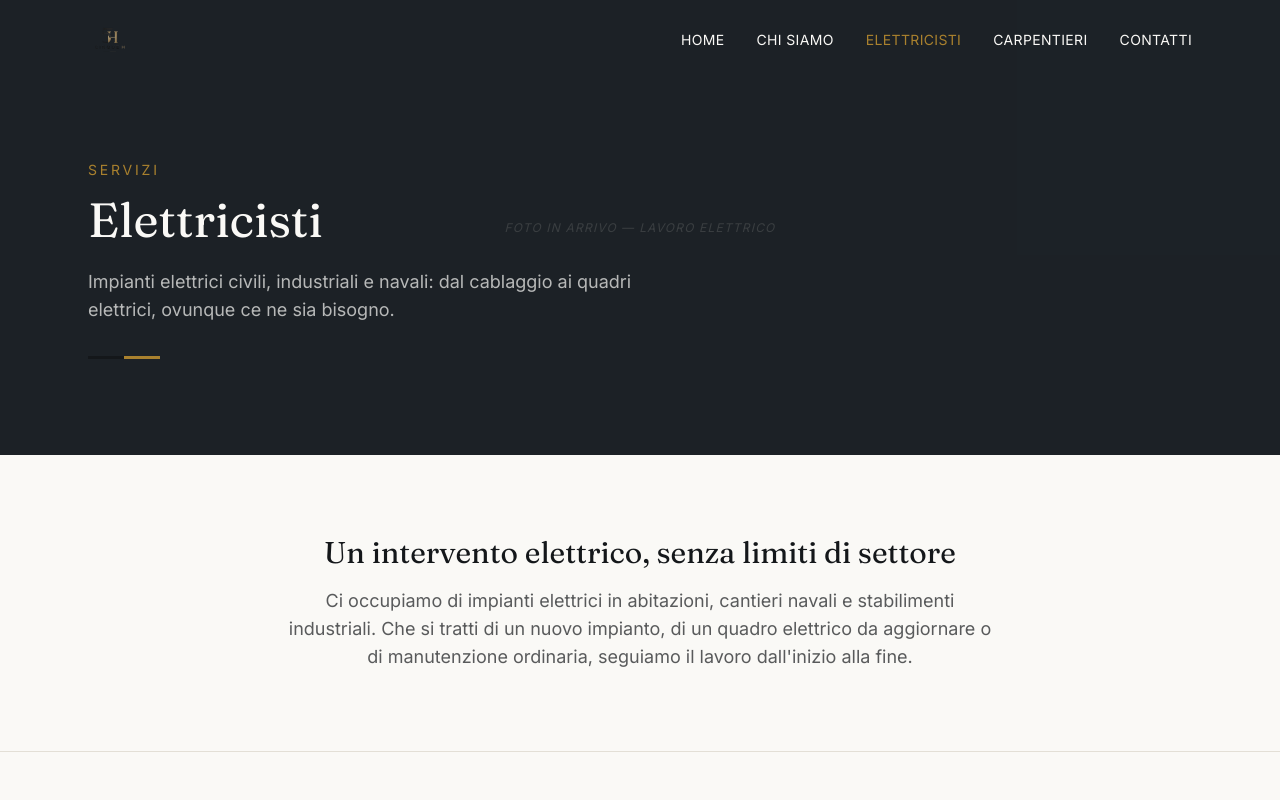
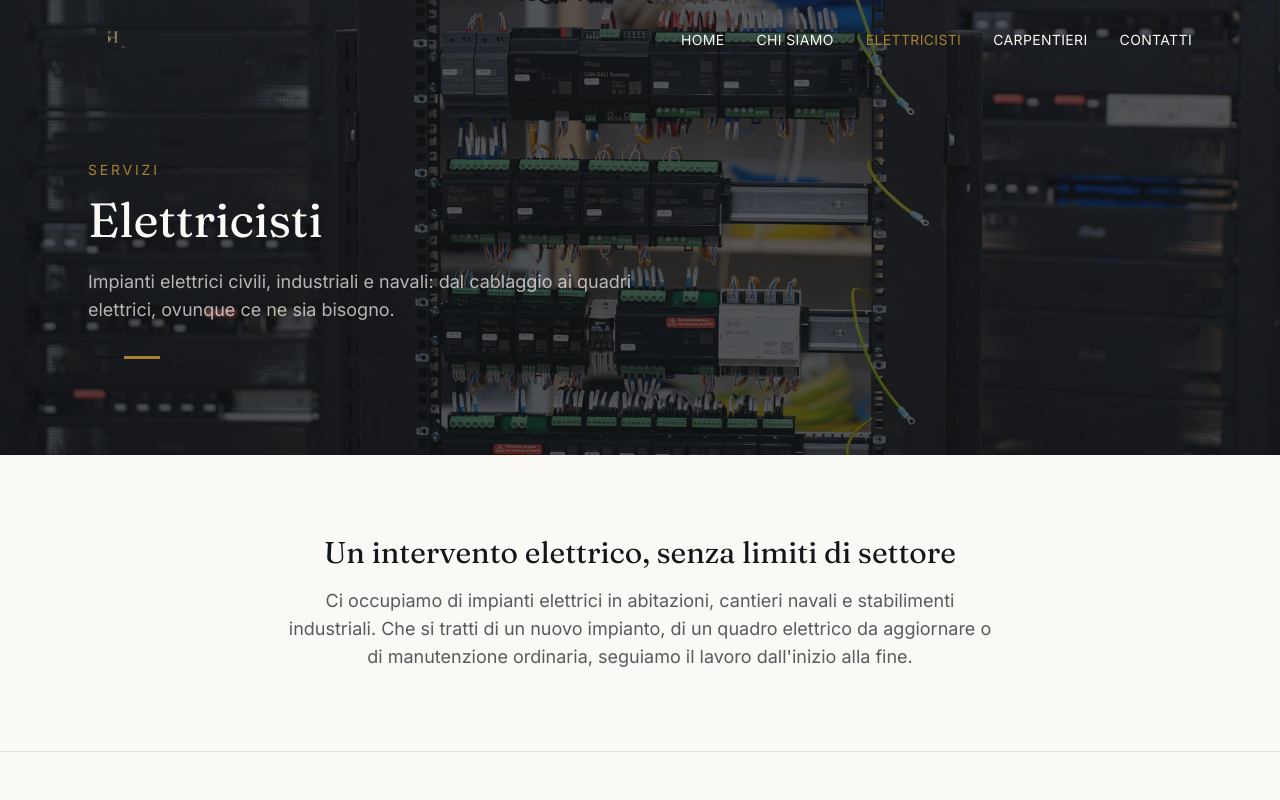
Before and after one commit to Andigashi1/cinqueh, a Next.js app: page /it/elettricisti in a window 1280 px wide. Shown: the top 800 px of the page. Built offline with nearby package versions, Linux system fonts and the light colour scheme.

Commit message:
Added landscape image in hero

```diff
--- a/app/[locale]/elettricisti/ElettricistiClient.tsx
+++ b/app/[locale]/elettricisti/ElettricistiClient.tsx
@@ -1,15 +1,13 @@
 "use client";
 
 import { useTranslations } from "next-intl";
-import { Link } from "@/i18n/navigation";
 import { useReveal } from "@/hooks/useReveal";
 import Image from "next/image";
-import ImagePlaceholder from "@/app/components/ImagePlaceholder";
 import { pulseContatti } from "@/lib/pulseContatti";
-import Image1 from "@/public/elettricisti/image1.jpeg"
-import Image2 from "@/public/elettricisti/image2.jpeg"
-import Image3 from "@/public/elettricisti/image3.jpeg"
-import Image4 from "@/public/elettricisti/image4.jpeg"
+import Image1 from "@/public/elettricisti/image1.jpeg";
+import Image2 from "@/public/elettricisti/image2.jpeg";
+import Image3 from "@/public/elettricisti/image3.jpeg";
+import Image4 from "@/public/elettricisti/image4.jpeg";
 
 type Service = { title: string; desc: string };
 
@@ -21,9 +19,13 @@ export default function ElettricistiClient() {
     <>
       {/* HERO */}
       <section className="relative bg-ink text-paper pt-40 pb-24 overflow-hidden">
-        <ImagePlaceholder
-          label="Foto in arrivo — lavoro elettrico"
-          className="absolute inset-0"
+        <Image
+          src="/elettricisti/landscape.jpg"
+          alt="Lavoro elettrico realizzato da 5H"
+          fill
+          priority
+          sizes="100vw"
+          className="absolute inset-0 object-cover"
         />
         <div className="absolute inset-0 bg-ink/70" />{" "}
         {/* overlay for text legibility */}
@@ -157,7 +159,7 @@ function WorkGallery({ title }: { title: string }) {
         </h2>
         <div className="grid grid-cols-2 md:grid-cols-4 gap-4">
           {images.map((n, i) => (
-            <Image src={n} alt={`${n}`} key={i}/>
+            <Image src={n} alt={`${n}`} key={i} />
           ))}
         </div>
       </div>
```
